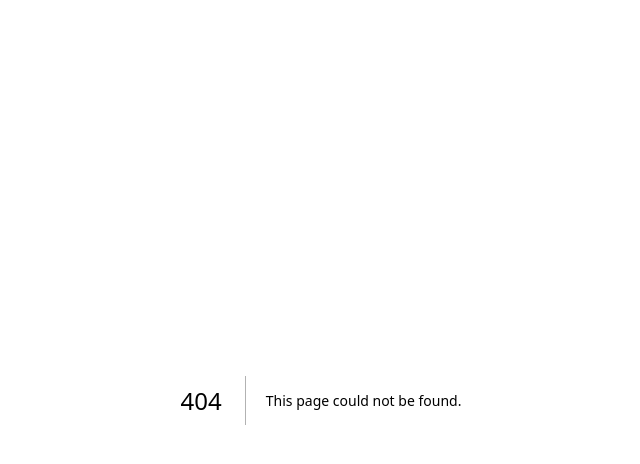
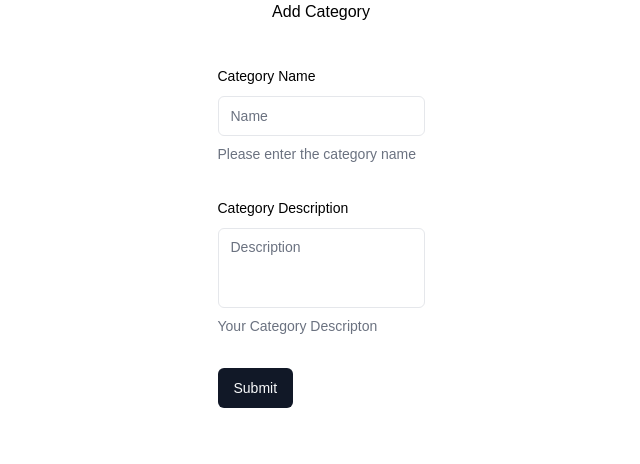
Before and after one commit to the0therguy/skillvy-admin-pannel, a Next.js app: page /category/add in a window 1280 px wide. Before the commit this address had no page. Shown: the top 464 px of the page, without its empty margins (319-959 px from the left). Built offline with nearby package versions, Linux system fonts and the light colour scheme.

Commit message:
- Category Form Added.

```diff
--- /dev/null
+++ b/src/app/Components/CategoryFormComponent.jsx
@@ -0,0 +1,108 @@
+"use client"
+import {
+  useState
+} from "react"
+import {
+  toast
+} from "sonner"
+import {
+  useForm
+} from "react-hook-form"
+import {
+  zodResolver
+} from "@hookform/resolvers/zod"
+import * as z from "zod"
+import {
+  cn
+} from "@/lib/utils"
+import {
+  Button
+} from "@/components/ui/button"
+import {
+  Form,
+  FormControl,
+  FormDescription,
+  FormField,
+  FormItem,
+  FormLabel,
+  FormMessage,
+} from "@/components/ui/form"
+import {
+  Input
+} from "@/components/ui/input"
+import {
+  Textarea
+} from "@/components/ui/textarea"
+
+const formSchema = z.object({
+  name: z.string().max(200),
+  description: z.string().optional()
+});
+
+export default function CategoryFormComponent() {
+
+  const form = useForm({
+    resolver: zodResolver(formSchema),
+
+  })
+
+  function onSubmit(values) {
+    try {
+      console.log(values);
+      toast(
+        <pre className="mt-2 w-[340px] rounded-md bg-slate-950 p-4">
+          <code className="text-white">{JSON.stringify(values, null, 2)}</code>
+        </pre>
+      );
+    } catch (error) {
+      console.error("Form submission error", error);
+      toast.error("Failed to submit the form. Please try again.");
+    }
+  }
+
+  return (
+    <Form {...form}>
+      <form onSubmit={form.handleSubmit(onSubmit)} className="space-y-8 max-w-3xl mx-auto py-10">
+
+        <FormField
+          control={form.control}
+          name="name"
+          render={({field}) => (
+            <FormItem>
+              <FormLabel>Category Name</FormLabel>
+              <FormControl>
+                <Input
+                  placeholder="Name"
+
+                  type="text"
+                  {...field} />
+              </FormControl>
+              <FormDescription>Please enter the category name</FormDescription>
+              <FormMessage/>
+            </FormItem>
+          )}
+        />
+
+        <FormField
+          control={form.control}
+          name="description"
+          render={({field}) => (
+            <FormItem>
+              <FormLabel>Category Description</FormLabel>
+              <FormControl>
+                <Textarea
+                  placeholder="Description"
+                  className="resize-none"
+                  {...field}
+                />
+              </FormControl>
+              <FormDescription>Your Category Descripton</FormDescription>
+              <FormMessage/>
+            </FormItem>
+          )}
+        />
+        <Button type="submit">Submit</Button>
+      </form>
+    </Form>
+  )
+}
--- /dev/null
+++ b/src/app/category/add/page.js
@@ -0,0 +1,13 @@
+import CategoryFormComponent from "@/app/Components/CategoryFormComponent";
+
+export default function CategoryAddPage () {
+  return (
+    <>
+      <div className="flex flex-col min-h-[50vh] h-full w-full items-center justify-center px-8">
+        <h1>Add Category</h1>
+        <CategoryFormComponent />
+      </div>
+
+    </>
+  )
+}
```
